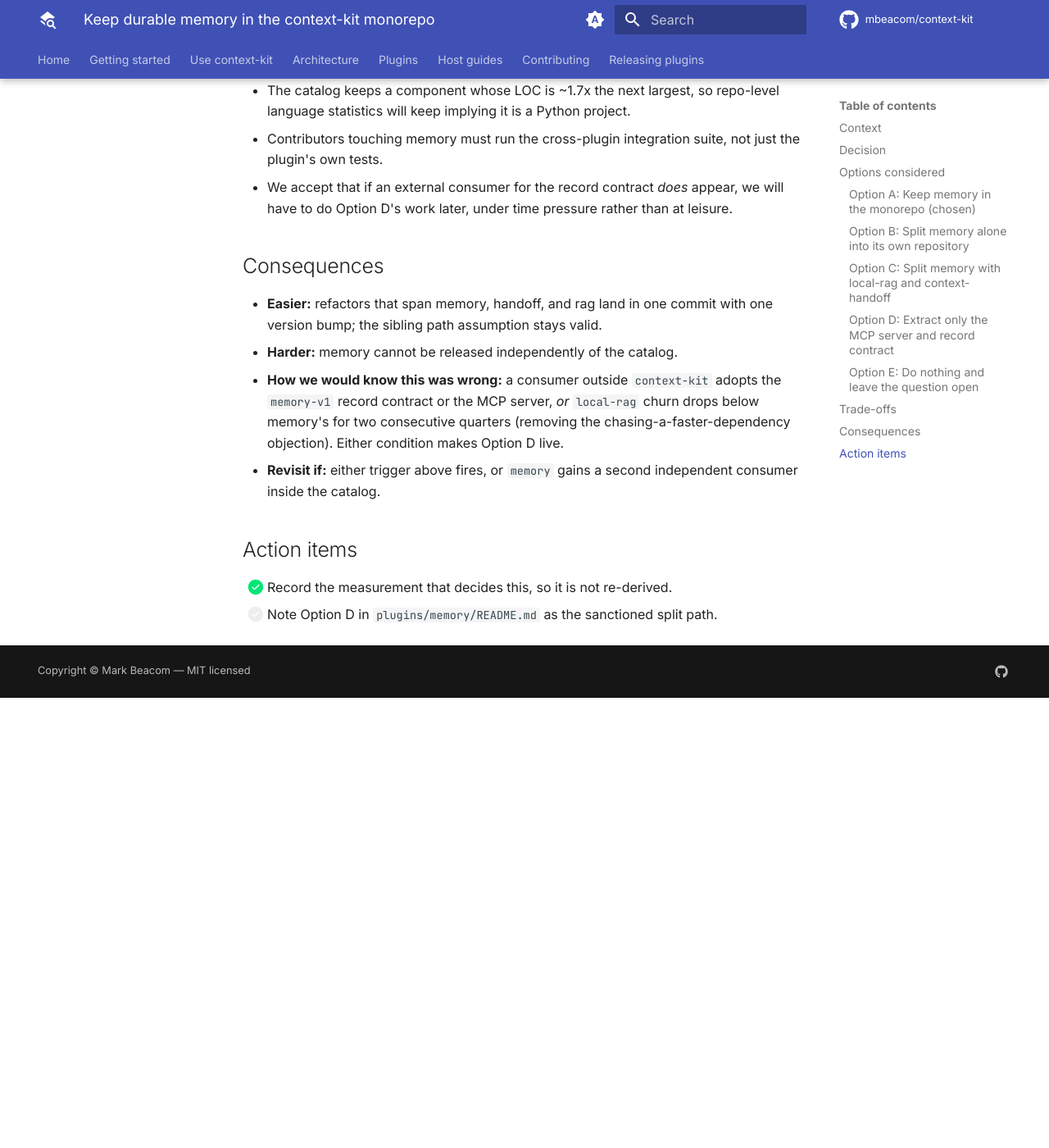
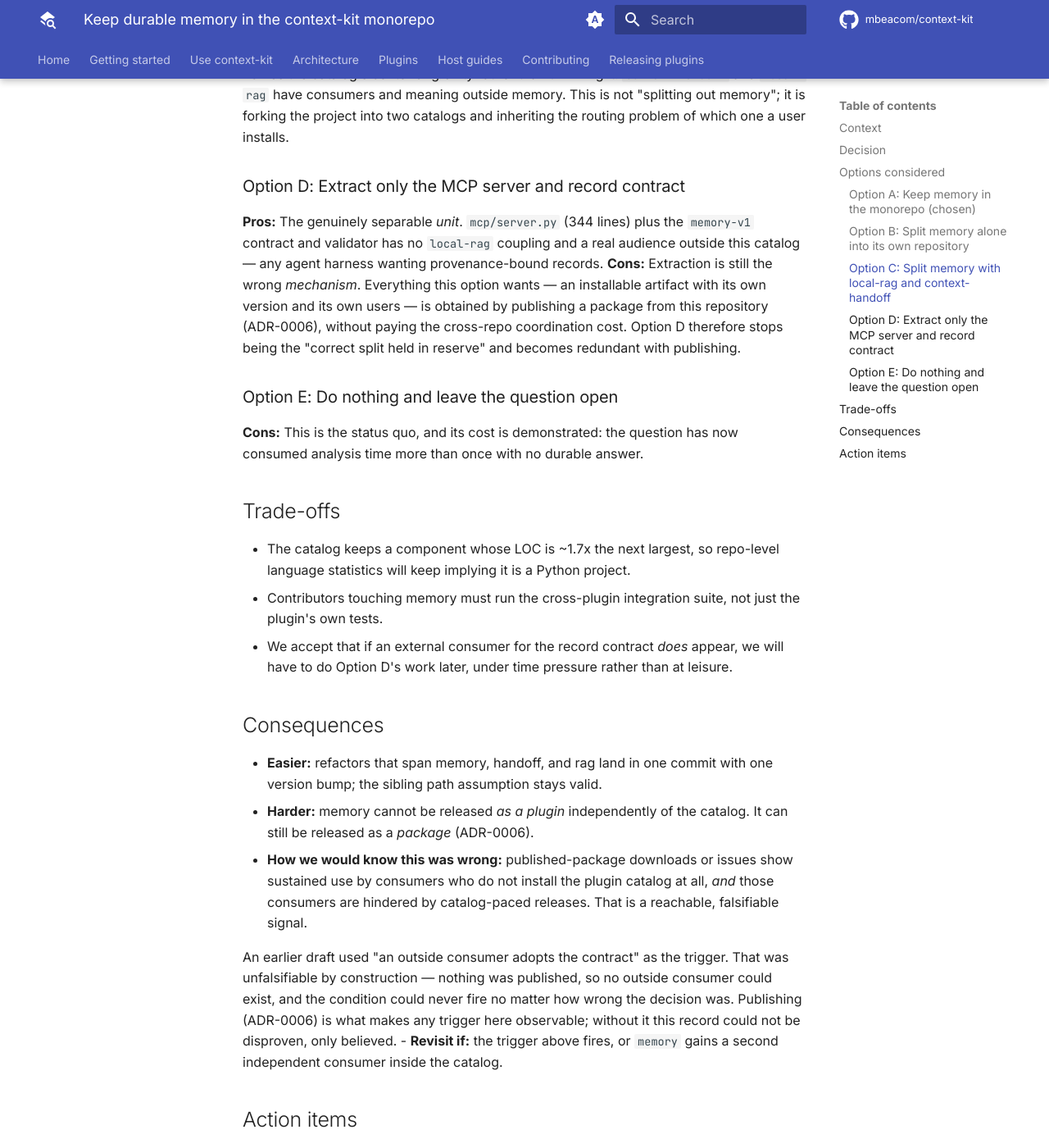
Before and after one commit to mbeacom/context-kit, an MkDocs documentation site: the page built from docs/adr/0002-keep-durable-memory-in-the-context-kit-monorepo.md, in a window 1280 px wide and 1400 px high, scrolled down 2754 px. Shown: the whole window at 82% size. Built offline with MkDocs 1.6.1 and Material for MkDocs 9.7.7, drawn with Linux system fonts in a browser that asks for light colours; comment, search, counter and statistics services are not loaded; before the commit the page ends 3605 px from its top, so only the background shows below that; some of the changed text lies outside the part shown.

Commit message:
docs(adr): separate distribution from repository location
ADR-0002 argued for keeping memory in the monorepo partly because nothing
outside the catalog depends on it. That reasoning was circular: nothing can
depend on software that is not distributed. Its revisit trigger ("an outside
consumer adopts the contract") was unfalsifiable by construction, since nothing
was published for anyone to adopt.

Repository location and independent consumability are separate questions. A
monorepo routinely publishes independently installable packages. ADR-0002's
conclusion stands; its reasoning is corrected and its trigger replaced with an
observable one.

Add ADR-0006 resolving distribution: publish local-rag to PyPI and package the
memory contract/validator/MCP server, both from this repository, with plugins as
thin wrappers. A published package must work under plain pip install with no
plugin host, bootstrap hook, or Claude-specific default path.

local-rag is closer to this than assumed: it already has a hatchling
pyproject.toml, pinned deps, uv.lock, a console entry point, and a full CLI. The
name is unclaimed on PyPI. What blocks a pip-install user is the bootstrap shim
and the ~/.claude/plugins/data default, not the code.

Naming is called out as a prerequisite, not a follow-up: first publish claims a
PyPI name permanently, and the package name, console script, and CLI prog
currently disagree.

Co-authored-by: Copilot App <223556219+Copilot@users.noreply.github.com>

```diff
--- a/docs/adr/0002-keep-durable-memory-in-the-context-kit-monorepo.md
+++ b/docs/adr/0002-keep-durable-memory-in-the-context-kit-monorepo.md
@@ -9,7 +9,7 @@ tags: [memory, repository-structure, packaging]
 scope: org
 reversibility: two-way-door
 blastRadius: cross-team
-relatesTo: ["0001"]
+relatesTo: ["0001", "0006"]
 affects:
   - type: path
     pattern: plugins/memory/**
@@ -43,6 +43,27 @@ its own MCP server, hook set, and 3,700 lines of tests looks like a project, not
 a catalog entry. The relevant question is not whether it is *large* but whether
 it is *separable* — whether it has an audience or a release cadence independent
 of the catalog.
+
+**Separability and repository location are different questions, and an earlier
+draft of this record conflated them.** "Should this be independently
+consumable?" is not "should this live in another repository?" A monorepo
+routinely publishes multiple independently installable packages; that is the
+normal arrangement, not an exception. Distribution is a packaging decision.
+Repository location is a source-control decision. Answering the second does not
+answer the first.
+
+This matters because the catalog's components are *not* currently consumable on
+their own. `local-rag` already carries a real `pyproject.toml`, a
+`local-rag = "local_rag.cli:main"` console entry point, pinned dependencies, and
+a `uv.lock` — but it is unpublished, and its `bin/rag` shim resolves a venv
+bootstrapped by a plugin hook with a `~/.claude/plugins/data/` default. `memory`
+has no `pyproject.toml` at all, though it is pure standard library and would be
+trivial to package. Both are usable only by an agent inside a plugin host.
+
+An earlier draft of this record cited "nothing outside the catalog depends on
+these" as evidence for keeping them here. That reasoning is circular: nothing
+can depend on software that is not distributed. See ADR-0006, which separates
+the distribution question and resolves it independently.
 
 Measured on 2026-08-08:
 
@@ -121,12 +142,15 @@ installs.
 
 ### Option D: Extract only the MCP server and record contract
 
-**Pros:** The genuinely separable unit. `mcp/server.py` (344 lines) plus the
+**Pros:** The genuinely separable *unit*. `mcp/server.py` (344 lines) plus the
 `memory-v1` contract and validator has no `local-rag` coupling and a real
 audience outside this catalog — any agent harness wanting provenance-bound
 records.
-**Cons:** Premature today; there is no external consumer asking for it. Held
-open as the *correct* split if one appears.
+**Cons:** Extraction is still the wrong *mechanism*. Everything this option
+wants — an installable artifact with its own version and its own users — is
+obtained by publishing a package from this repository (ADR-0006), without
+paying the cross-repo coordination cost. Option D therefore stops being the
+"correct split held in reserve" and becomes redundant with publishing.
 
 ### Option E: Do nothing and leave the question open
 
@@ -147,15 +171,23 @@ now consumed analysis time more than once with no durable answer.
 
 - **Easier:** refactors that span memory, handoff, and rag land in one commit
   with one version bump; the sibling path assumption stays valid.
-- **Harder:** memory cannot be released independently of the catalog.
-- **How we would know this was wrong:** a consumer outside `context-kit` adopts
-  the `memory-v1` record contract or the MCP server, *or* `local-rag` churn
-  drops below memory's for two consecutive quarters (removing the
-  chasing-a-faster-dependency objection). Either condition makes Option D live.
-- **Revisit if:** either trigger above fires, or `memory` gains a second
+- **Harder:** memory cannot be released *as a plugin* independently of the
+  catalog. It can still be released as a *package* (ADR-0006).
+- **How we would know this was wrong:** published-package downloads or issues
+  show sustained use by consumers who do not install the plugin catalog at all,
+  *and* those consumers are hindered by catalog-paced releases. That is a
+  reachable, falsifiable signal.
+
+  An earlier draft used "an outside consumer adopts the contract" as the
+  trigger. That was unfalsifiable by construction — nothing was published, so no
+  outside consumer could exist, and the condition could never fire no matter how
+  wrong the decision was. Publishing (ADR-0006) is what makes any trigger here
+  observable; without it this record could not be disproven, only believed.
+- **Revisit if:** the trigger above fires, or `memory` gains a second
   independent consumer inside the catalog.
 
 ## Action items
 
 1. [x] Record the measurement that decides this, so it is not re-derived.
-2. [ ] Note Option D in `plugins/memory/README.md` as the sanctioned split path.
+2. [ ] Resolve distribution separately in ADR-0006; this record governs only
+   repository location, not consumability.
```
Also changed, not shown: docs/adr/0006-publish-the-retrieval-engine-and-memory-contract-as-installable-packages.md (added, +160 -0 lines).
